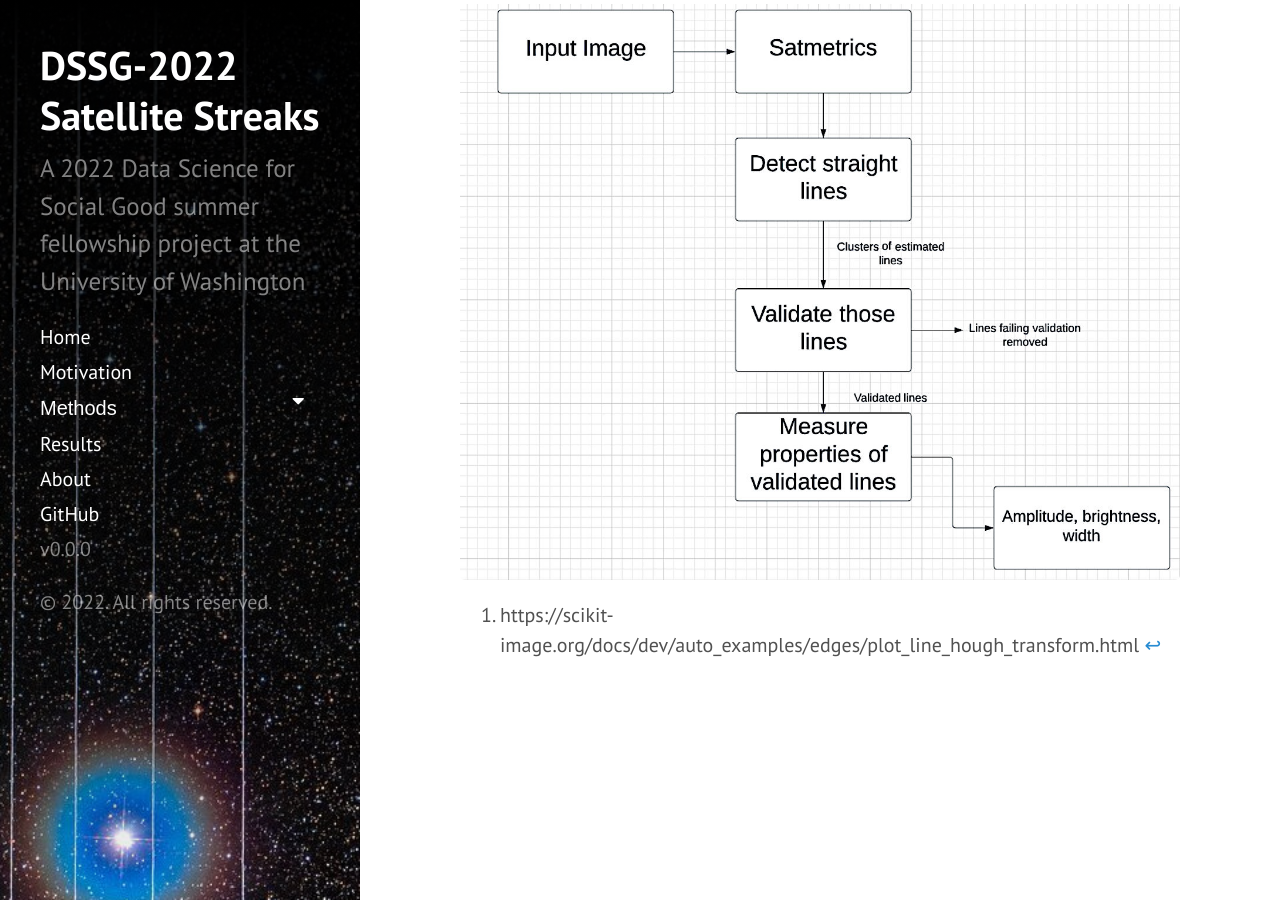
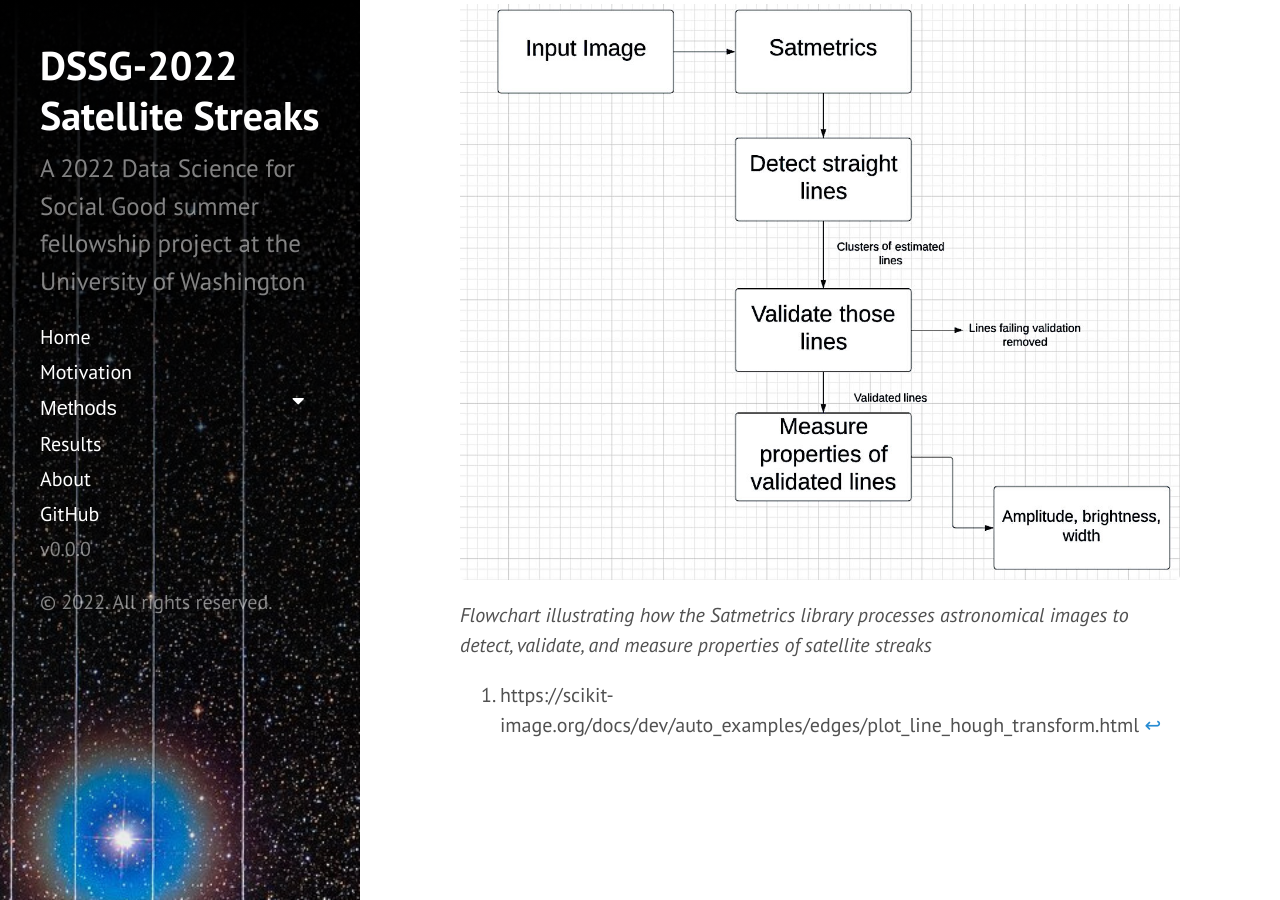
Before and after one commit to uwescience/DSSG2022-Satellite-Streaks, a Jekyll site: the page built from methods.md, in a window 1280 px wide and 900 px high, scrolled down 970 px. Built offline with Jekyll 4.4.1, drawn with Linux system fonts in a browser that asks for light colours.

Commit message:
modified methods

```diff
--- a/methods.md
+++ b/methods.md
@@ -13,5 +13,6 @@ All of these processes are described in detail in the following sections.
 
 
 ![Past, current and predicted numbers of LEO satellites in Earth's orbit.](/assets/img/methods/summary_diagram.jpg)
+*Flowchart illustrating how the Satmetrics library processes astronomical images to detect, validate, and measure properties of satellite streaks*
 
 [^1]: https://scikit-image.org/docs/dev/auto_examples/edges/plot_line_hough_transform.html
```
